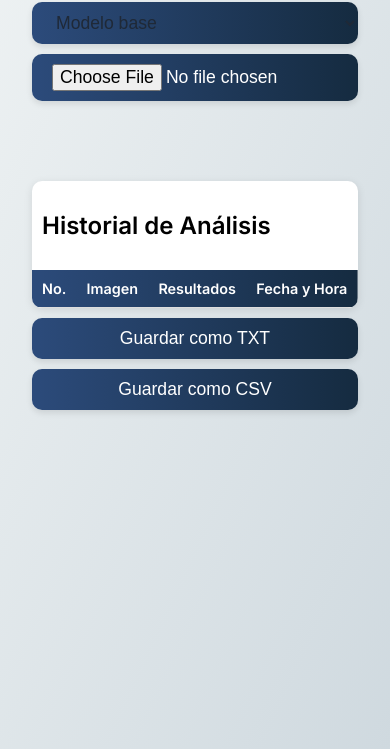
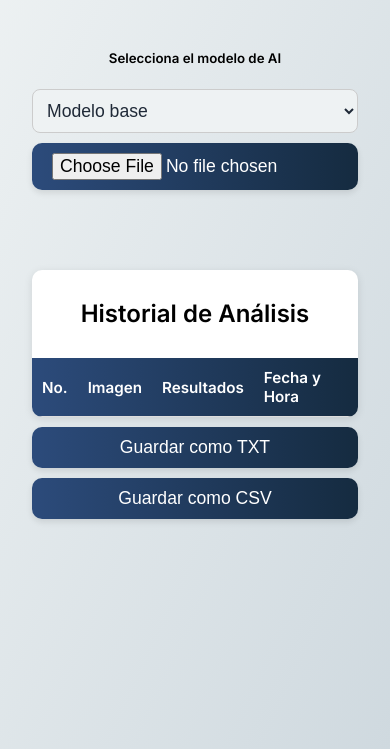
Before and after one commit to AndrewBedoy/Deteccion-IA, a plain HTML site: page index.html in a window 390 px wide. Shown: the part 95-844 px from the top of the page. Drawn offline with Linux system fonts and the light colour scheme.

Commit message:
Update css

```diff
--- a/index.html
+++ b/index.html
@@ -8,9 +8,7 @@
 <script src="https://cdn.jsdelivr.net/npm/@tensorflow/tfjs@latest"></script>
 <script src="https://cdn.jsdelivr.net/npm/@teachablemachine/image@latest/dist/teachablemachine-image.min.js"></script>
 <style>
-    * {
-      box-sizing: border-box;
-    }
+* { box-sizing: border-box; }
 
 body {
   font-family: 'Inter', sans-serif;
@@ -40,8 +38,7 @@
   max-width: 500px;
 }
 
-    .button, select {
-      flex: 1 1 auto;
+.button {
   background: linear-gradient(to right, #2c4b7b, #152B40);
   color: white;
   border: none;
@@ -59,14 +56,20 @@
 }
 
 select {
-      background-color:#eef2f3;
+  flex: 1 1 auto;
+  padding: 10px;
+  font-size: 1rem;
+  border-radius: 8px;
+  border: 1px solid #ccc;
+  background-color: #eef2f3;
   color: #1f2937;
+  min-width: 200px;
 }
 
 #preview {
   margin: 20px 0;
-      max-width: 100%;
-      height: auto;
+  max-width: 400px;
+  max-height: 400px;
   border-radius: 12px;
   box-shadow: 0 4px 12px rgba(0, 0, 0, 0.15);
   display: none;
@@ -113,11 +116,14 @@
   background: white;
   border-radius: 10px;
   box-shadow: 0 2px 8px rgba(0,0,0,0.1);
+  margin-top: 40px;
 }
 
 table {
   width: 100%;
   border-collapse: collapse;
+  border:"1";
+
 }
 
 thead {
@@ -131,12 +137,6 @@
   border-bottom: 1px solid #ddd;
 }
 
-    img {
-      max-width: 100%;
-      height: auto;
-      display: block;
-    }
-
 .export-buttons {
   display: flex;
   justify-content: center;
@@ -145,14 +145,15 @@
   flex-wrap: wrap;
 }
 
-    @media (max-width: 600px) {
+/* RESPONSIVE AJUSTES */
+@media (max-width: 768px) {
   h1 {
-        font-size: 1.5rem;
+    font-size: 1.7rem;
   }
 
   .controls {
     flex-direction: column;
-        gap: 10px;
+    align-items: stretch;
   }
 
   .button, select {
@@ -160,15 +161,21 @@
     font-size: 1.1rem;
   }
 
+  #preview {
+    max-width: 100%;
+    height: auto;
+  }
+
   th, td {
-        font-size: 0.9rem;
+    font-size: 0.95rem;
   }
 }
 </style>
 </head>
 <body>
 <h1>Detector de Calidad AI</h1>
-
+<br>
+<h5>Selecciona el modelo de AI</h5>
 <div class="controls">
   <select id="modelSelect">
     <option value="https://teachablemachine.withgoogle.com/models/T4AwZ052t/">Modelo base</option>
@@ -180,8 +187,8 @@
 <img id="preview" src="" alt="Vista previa" />
 <div id="label-container"></div>
 
-  <div class="table-container" style="margin-top: 40px;">
-    <h2 style="padding:10px;">Historial de Análisis</h2>
+<div class="table-container">
+  <h2 style="padding:10px; text-align: center;">Historial de Análisis</h2>
   <table id="resultsTable">
     <thead>
       <tr>
```
Lines whose indentation alone changed are shown as unchanged.
